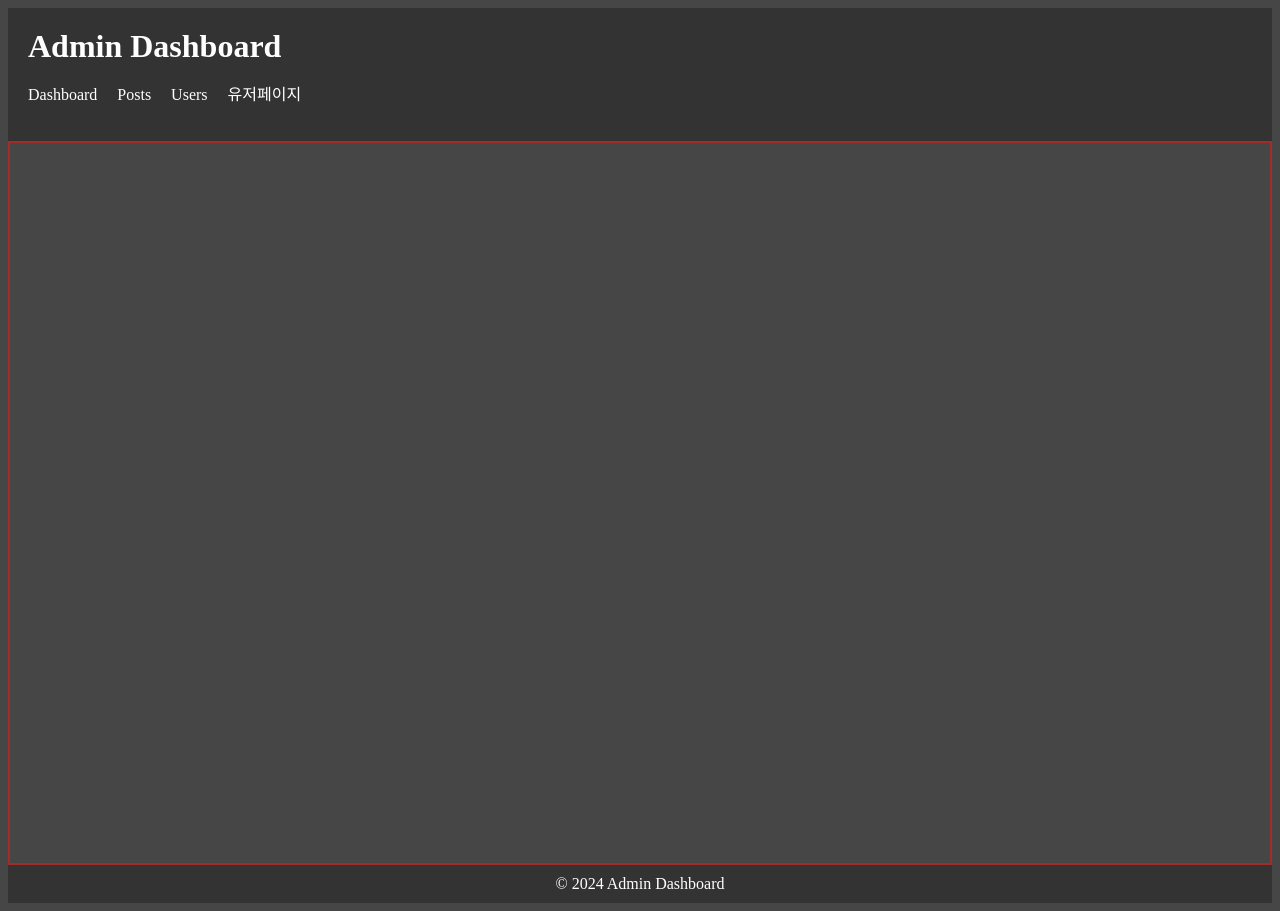
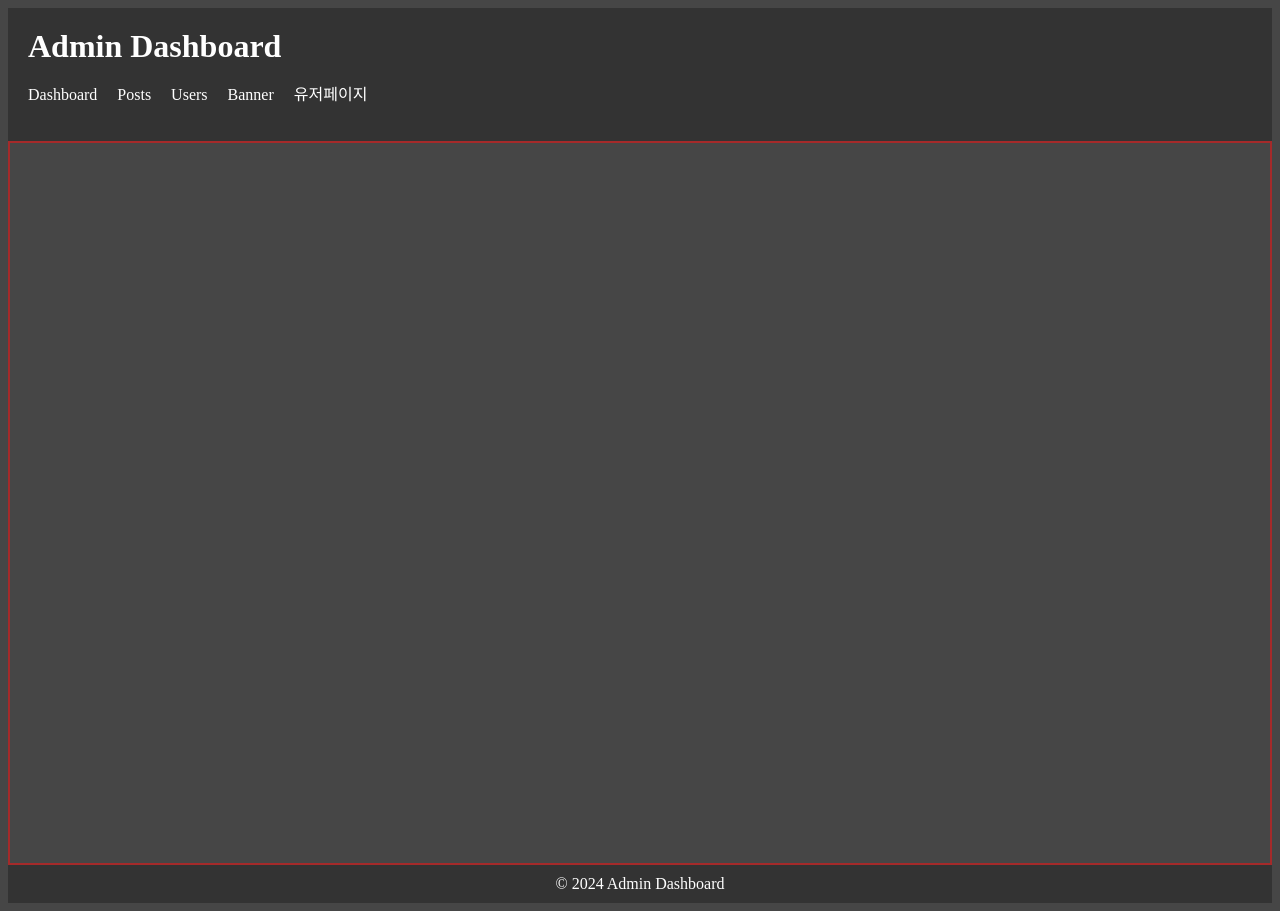
Before and after one commit to Hyunjun-11/church-Fe, a React (Vite) app: page /admin in a window 1280 px wide. Built offline with nearby package versions, Linux system fonts and the light colour scheme.

Commit message:
chore : categorySelected item edit

```diff
--- a/src/Pages/admin/AdminLayout.css
+++ b/src/Pages/admin/AdminLayout.css
@@ -20,8 +20,14 @@
 }
 
 .AdminHeader nav ul li {
+  cursor: pointer;
   display: inline;
   margin-right: 20px;
+  transition: color 0.7s ease;
+}
+.AdminHeader nav ul li:hover {
+  text-decoration: underline;
+  color: aquamarine;
 }
 
 .AdminHeader nav ul li a {
--- a/src/Pages/admin/AdminLayout.jsx
+++ b/src/Pages/admin/AdminLayout.jsx
@@ -1,28 +1,25 @@
 // AdminLayout.js
 
 import React from "react";
-import { Link, Outlet } from "react-router-dom";
+import { Link, Outlet, useNavigate } from "react-router-dom";
 import "./AdminLayout.css";
 
 const AdminLayout = () => {
+  const navigate = useNavigate();
+  const handleClick = (path) => {
+    navigate(`${path}`);
+  };
   return (
     <div className="AdminLayout">
       <header className="AdminHeader">
         <h1>Admin Dashboard</h1>
         <nav>
           <ul>
-            <li>
-              <Link to="/admin/dashboard">Dashboard</Link>
-            </li>
-            <li>
-              <Link to="/admin/posts">Posts</Link>
-            </li>
-            <li>
-              <Link to="/admin/users">Users</Link>
-            </li>
-            <li>
-              <Link to="/">유저페이지</Link>
-            </li>
+            <li onClick={() => handleClick("dashboard")}>Dashboard</li>
+            <li onClick={() => handleClick("posts")}>Posts</li>
+            <li onClick={() => handleClick("users")}>Users</li>
+            <li onClick={() => handleClick("banner")}>Banner</li>
+            <li onClick={() => handleClick("/")}>유저페이지</li>
           </ul>
         </nav>
       </header>
--- a/src/Routes/AdminRoutes.jsx
+++ b/src/Routes/AdminRoutes.jsx
@@ -3,6 +3,7 @@ import AdminLayout from "../Pages/admin/AdminLayout";
 import AdminDashboard from "../Pages/admin/AdminDashboard";
 import AdminUsers from "../Pages/admin/AdminUser";
 import AdminPost from "../Pages/admin/AdminPost";
+import AdminBanner from "../Pages/admin/AdminBanner";
 
 const AdminRoutes = () => {
   return (
@@ -11,6 +12,7 @@ const AdminRoutes = () => {
         <Route path="dashboard" element={<AdminDashboard />} />
         <Route path="users" element={<AdminUsers />} />
         <Route path="posts" element={<AdminPost />} />
+        <Route path="banner" element={<AdminBanner />} />
       </Route>
     </Routes>
   );
--- a/src/components/common/Category.css
+++ b/src/components/common/Category.css
@@ -1,10 +1,10 @@
 .Category {
   display: flex;
-  gap: 12px;
+  gap: 24px;
 }
 
 .Category > div {
-  padding: 6px 12px;
+  padding: 12px 4px;
   cursor: pointer;
   border-bottom: solid 1px transparent; /* 기본으로 모든 카테고리에 선을 넣어줍니다. */
 }
@@ -12,3 +12,7 @@
 .Category > div.selected {
   border-bottom: solid 2px; /* 선택된 카테고리에 대해 선의 굵기를 2px로 설정합니다. */
 }
+.Category > div:hover {
+  background-color: rgb(163, 170, 168);
+  transition: background-color 1s ease;
+}
--- a/src/components/common/Category.jsx
+++ b/src/components/common/Category.jsx
@@ -1,12 +1,23 @@
-import React, { useState } from "react";
+import { useEffect, useState } from "react";
 import "./Category.css";
 
-const Category = ({ list }) => {
-  const [selectedCategory, setSelectedCategory] = useState(list[0]);
+const Category = ({ list, onCategoryChange }) => {
+  const [selectedCategory, setSelectedCategory] = useState("");
+
+  useEffect(() => {
+    if (list && list.length > 0) {
+      setSelectedCategory(list[0]);
+      onCategoryChange(list[0]);
+    }
+  }, []);
 
   const handleCategoryClick = (category) => {
+    // console.log(category);
     setSelectedCategory(category);
+    onCategoryChange(category);
   };
+
+  if (!list || list.length === 0) return null;
 
   return (
     <div className="Category">
```
